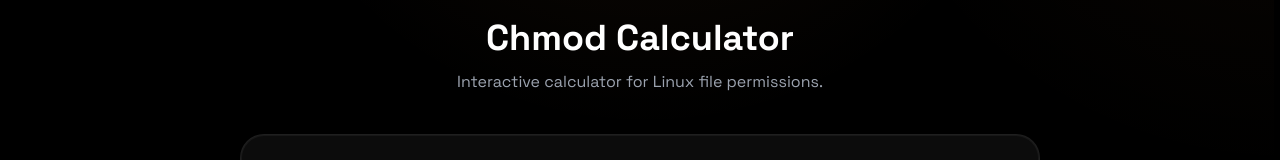
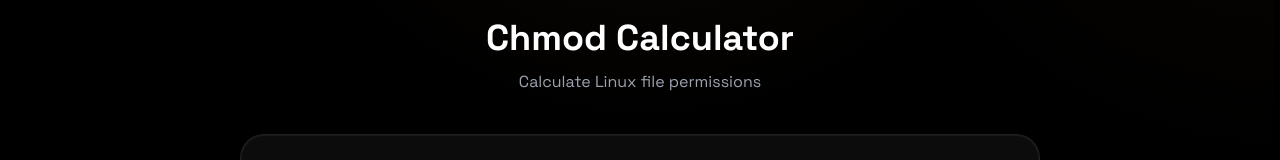
Before and after one commit to dailydevtools/Daily-Dev-Tools, a Next.js app: page /en/tools/chmod-calculator in a window 1280 px wide. Shown: the part 280-440 px from the top of the page. Built offline with nearby package versions, Linux system fonts and the light colour scheme; no server answers.

Commit message:
Localize Chmod Calculator titles and descriptions

```diff
--- a/app/[locale]/tools/chmod-calculator/Client.tsx
+++ b/app/[locale]/tools/chmod-calculator/Client.tsx
@@ -15,6 +15,7 @@ import { LiquidCard } from "../../../components/ui/LiquidCard";
 import { LiquidCheckbox } from "../../../components/ui/LiquidCheckbox";
 
 export default function ChmodCalculatorClient() {
+    const tTools = useTranslations('Tools');
     const t = useTranslations('ChmodCalculator');
     const [owner, setOwner] = useState<Permission>({ r: true, w: true, x: true });
     const [group, setGroup] = useState<Permission>({ r: true, w: false, x: true });
@@ -34,8 +35,8 @@ export default function ChmodCalculatorClient() {
                 <div className="max-w-[800px] mx-auto">
 
                     <ToolPageHeader
-                        title="Chmod Calculator"
-                        description="Interactive calculator for Linux file permissions."
+                        title={tTools('chmod-calculator.name')}
+                        description={tTools('chmod-calculator.description')}
                         icon={<Shield size={28} className="text-[#fb923c]" />}
                     />
 
```
